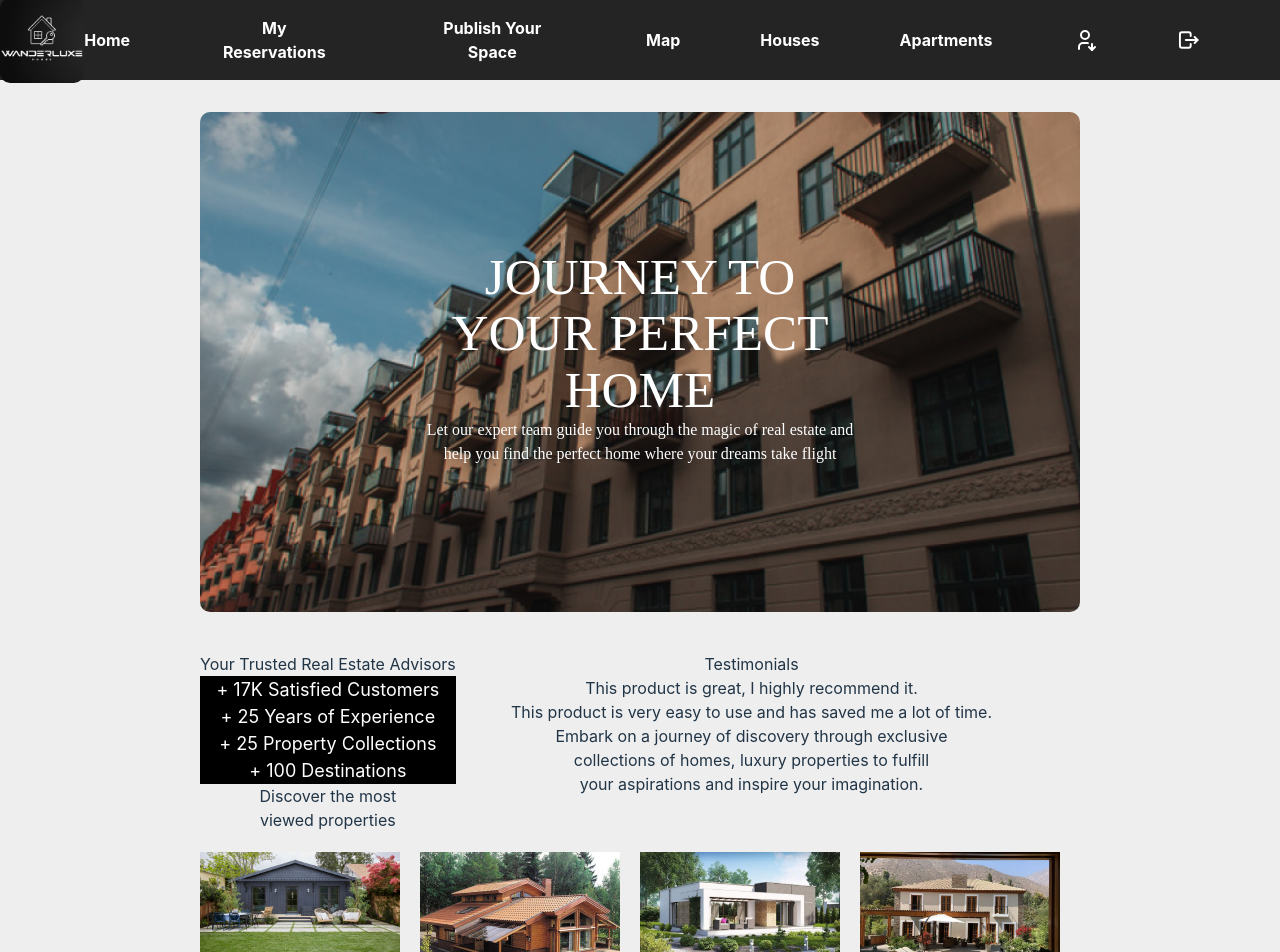
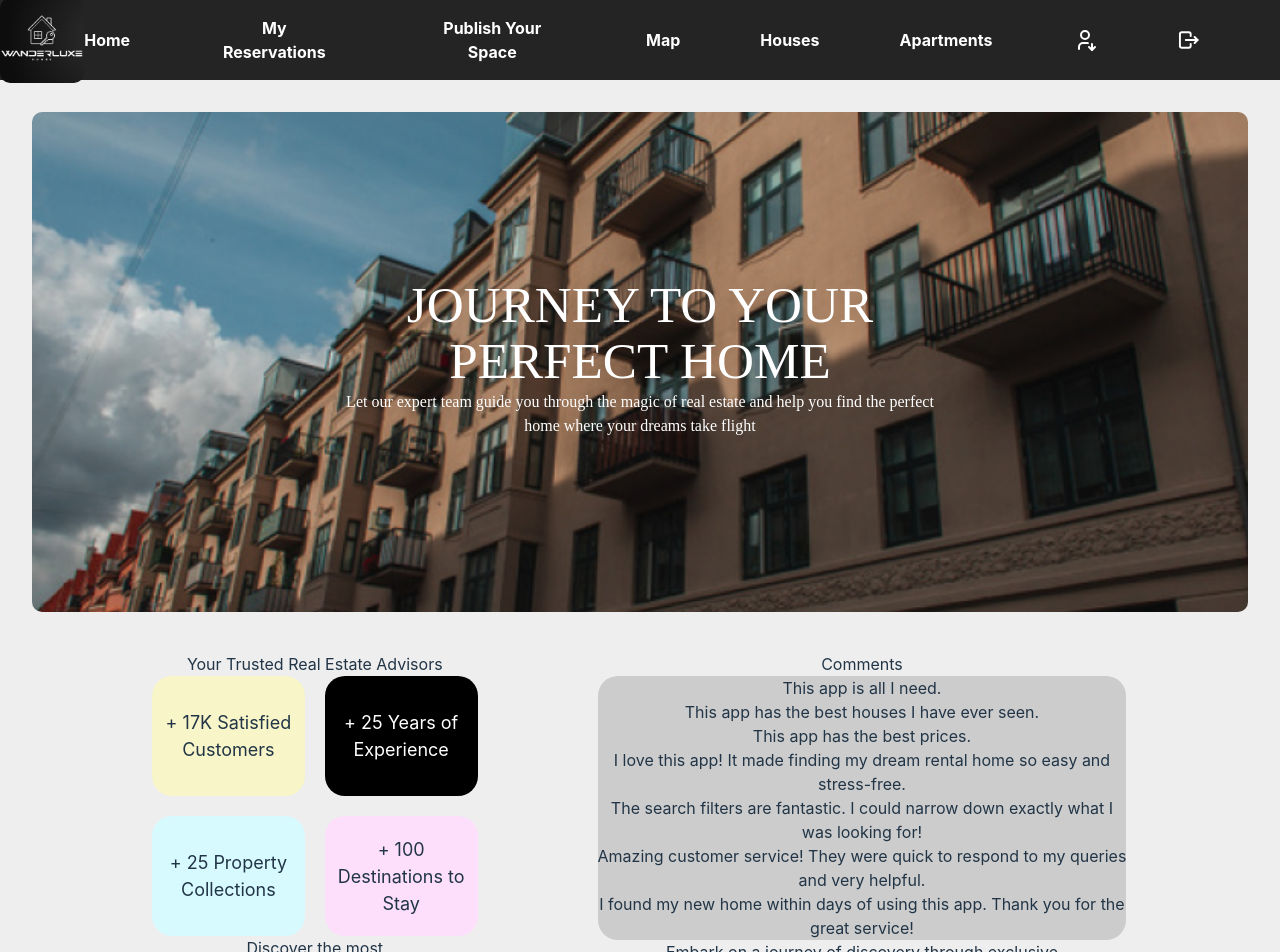
Before and after one commit to MiGorriti/PF2LavenganzaFront, a React (Vite) app in the folder pf2/: page / in a window 1280 px wide. Shown: the top 952 px of the page. Built offline with nearby package versions, Linux system fonts and the light colour scheme; a web font is replaced by a local one.

Commit message:
correcciones GM

```diff
--- a/pf2/src/Views/LandingPage/LandingPage.jsx
+++ b/pf2/src/Views/LandingPage/LandingPage.jsx
@@ -1,5 +1,6 @@
 import React from "react";
 import styles from './LandingPage.module.css';
+import {IconHeart} from "@tabler/icons-react";
 
 function LandingPage() {
     return (
@@ -9,7 +10,7 @@ function LandingPage() {
                 <img src="/imagenes/Fondolanding.png" alt="Fondo" className={styles.topImage} />
                 <div className={styles.overlay}>
                     <h1>JOURNEY TO YOUR PERFECT HOME</h1>
-                    <h2>Let our expert team guide you through the magic of real estate and help you find the perfect home where your dreams take flight</h2>
+                    <h2 className={styles.subtitle}>Let our expert team guide you through the magic of real estate and help you find the perfect home where your dreams take flight</h2>
                 </div>
             </section>
 
@@ -20,10 +21,18 @@ function LandingPage() {
                     </section>
 
                     <section className={styles.chartSection}>
-                        <p className={styles.chartItem}>+ 17K Satisfied Customers</p>
-                        <p className={styles.chartItem}>+ 25 Years of Experience</p>
-                        <p className={styles.chartItem}>+ 25 Property Collections</p>
-                        <p className={styles.chartItem}>+ 100 Destinations</p>
+                        <div className={styles.box1}>
+                        <p className={styles.chartItem1}>+ 17K Satisfied Customers</p>
+                        </div>
+                        <div className={styles.box2}>
+                        <p className={styles.chartItem2}>+ 25 Years of Experience</p>
+                        </div>
+                        <div className={styles.box3}>
+                        <p className={styles.chartItem3}>+ 25 Property Collections</p>
+                        </div>
+                        <div className={styles.box4}>
+                        <p className={styles.chartItem4}>+ 100 Destinations to Stay</p>
+                        </div>
                     </section>
                     <section className={styles.info2}>
                         <h2>Discover the most</h2>
@@ -32,10 +41,18 @@ function LandingPage() {
                 </div>
 
                 <div className={styles.rightColumn} style={{ marginTop: '100px' }}>
-                    <section className={styles.testimonials}>
-                        <h2>Testimonials</h2>
-                        <p>This product is great, I highly recommend it.</p>
-                        <p>This product is very easy to use and has saved me a lot of time.</p>
+                    <section>
+                        <h2>Comments</h2>
+                    </section>
+
+                    <section className={styles.comments}>
+                        <p>This app is all I need.</p>
+                        <p>This app has the best houses I have ever seen.</p>
+                        <p>This app has the best prices.</p>
+                        <p>I love this app! It made finding my dream rental home so easy and stress-free.</p>
+                        <p>The search filters are fantastic. I could narrow down exactly what I was looking for!</p>
+                        <p>Amazing customer service! They were quick to respond to my queries and very helpful.</p>
+                        <p>I found my new home within days of using this app. Thank you for the great service!</p>
                     </section>
 
                     <section className={styles.info3}>
@@ -49,21 +66,25 @@ function LandingPage() {
             <div className={styles.cards}>
                 <div className={styles.c1}>
                     <div className={styles.image}>
+                        <IconHeart/>
                         <img src="/imagenes/c1.jpg" alt="card1" />
                     </div>
                 </div>
                 <div className={styles.c2}>
                     <div className={styles.image}>
+                    <IconHeart/>
                     <img src="/imagenes/c2.jpg" alt="card2" />
                     </div>
                 </div>
                 <div className={styles.c3}>
                     <div className={styles.image}>
+                    <IconHeart/>
                     <img src="/imagenes/c3.jpg" alt="card3" />
                     </div>
                 </div>
                 <div className={styles.c4}>
                     <div className={styles.image}>
+                    <IconHeart/>
                     <img src="/imagenes/c4.jpg" alt="card4" />
                     </div>
                 </div>
--- a/pf2/src/Views/LandingPage/LandingPage.module.css
+++ b/pf2/src/Views/LandingPage/LandingPage.module.css
@@ -4,7 +4,7 @@
 }
 
 @font-face {
-  font-family: 'Quahon'; /* Nombre que asignarás a la fuente */
+  font-family: ' Quahon'; /* Nombre que asignarás a la fuente */
   src: url('fuentes/Quahon.otf') format('opentype'); /* Ruta al archivo de fuente */
 }
 
@@ -49,7 +49,7 @@
   font-family: 'Zasline';
 }
 
-.h2{
+.subtitle{
   font-family:'Quahon' ;
 }
 
@@ -74,16 +74,16 @@
 }
 
 .cards {
-    display: flex;
-    justify-content: space-around;
+    display: grid;
+    grid-template-columns: 1fr 1fr 1fr 1fr;
+    grid-template-rows: 1fr 1fr;
     margin-top: 20px;
 }
 
 .c1,
 .c2,
 .c3,
-.c4,
-.c5 {
+.c4 {
     width: 200px; /* Ajusta el ancho según tu diseño */
     height: 300px; /* Ajusta la altura según tu diseño */
     background-size: cover;
@@ -97,11 +97,64 @@
     height: 100%;
 }
 
-.chartItem{
+.chartSection {
+  display: grid;
+  grid-template-columns: repeat(2, 1fr);
+  grid-gap: 20px;
+  margin-right: 120px;
+  margin-left: 120px;
+}
+
+.box1,
+.box2,
+.box3,
+.box4 {
+  text-align: center;
+}
+
+.chartItem1 {
+  font-size: 18px;
+  background-color: #f8f5c8;
+  border-radius: 20px;
+  height: 120px;
   display: flex;
   justify-content: center;
   align-items: center;
+}
+
+.chartItem2 {
   font-size: 18px;
   background-color: black;
-  color: white;
+  color: rgb(255, 255, 255);
+  border-radius: 20px;
+  height: 120px;
+  display: flex;
+  justify-content: center;
+  align-items: center;
 }
+
+.chartItem3 {
+  font-size: 18px;
+  background-color: #D7FAFF;
+  border-radius: 20px;
+  height: 120px;
+  display: flex;
+  justify-content: center;
+  align-items: center;
+}
+
+.chartItem4 {
+  display: flex;
+  font-size: 18px;
+  background-color: #fddffb;
+  border-radius: 20px;
+  height: 120px;
+  display: flex;
+  justify-content: center;
+  align-items: center;
+}
+
+.comments{
+  background-color: rgb(204, 204, 204);
+  border-radius: 20px;
+}
```
Also changed, not shown: pf2/public/fuentes/antique_book_cover.otf (added).
